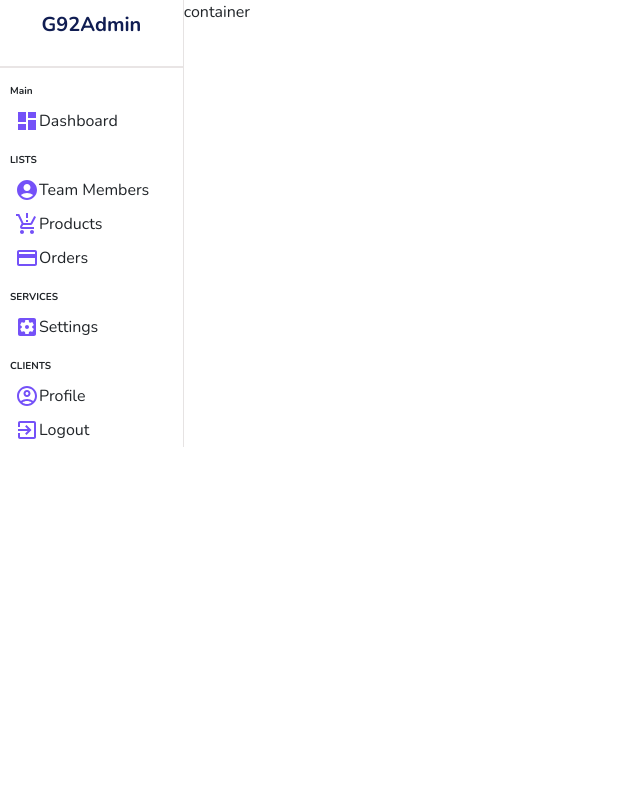
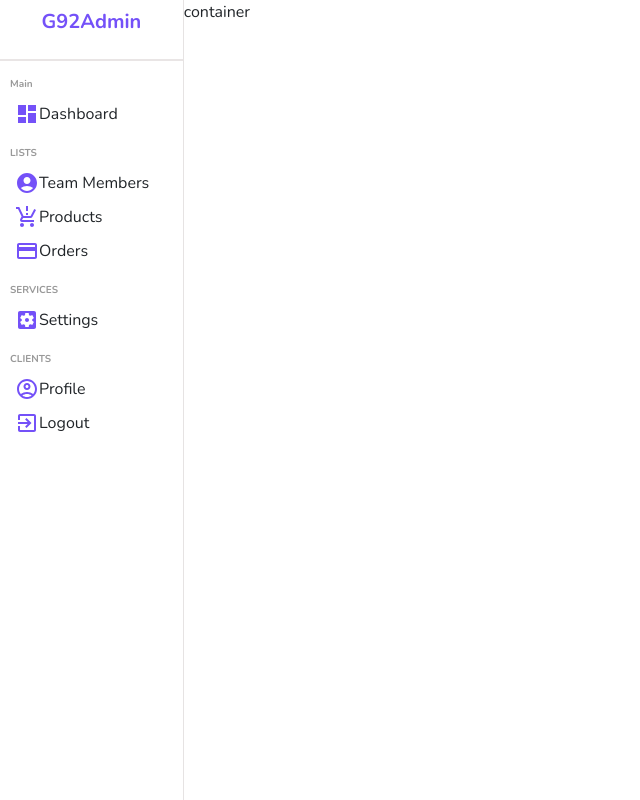
Before and after one commit to SH-React-5-0-Group-92/admin-dashboard-Group-92, a React (Create React App) app: page / in a window 1280 px wide. Shown: the whole page, without its empty margins (0-640 px from the left). Built offline with nearby package versions, Linux system fonts and the light colour scheme.

Commit message:
Update sidebar.scss

```diff
--- a/src/components/sidebar/sidebar.scss
+++ b/src/components/sidebar/sidebar.scss
@@ -1,9 +1,11 @@
 .sidebar {
   flex: 1;
   border-right: 0.5px solid rgb(230, 227, 227);
+  min-height: 100vh;
+  background-color: white;
 
   .top {
-    height: 50px;
+    height: 43px;
     display: flex;
     align-items: center;
     justify-content: center;
@@ -11,7 +13,7 @@
     .logo {
       font-size: 20px;
       font-weight: bold;
-      color: #101d52;
+      color: #7451f8;
     }
   }
   hr {
@@ -20,6 +22,7 @@
   }
   .center {
     padding-left: 10px;
+
     ul {
       list-style: none;
       margin: 0;
@@ -28,7 +31,7 @@
       .title {
         font-size: 10px;
         font-weight: bold;
-        color: 999px;
+        color: #999;
         margin-top: 15px;
         margin-bottom: 5px;
       }
@@ -45,6 +48,13 @@
           font: size 18px;
           color: #7451f8;
         }
+
+        .span {
+          font-style: 13px;
+          font-weight: 600;
+          color: #888;
+          margin-left: 10px;
+        }
       }
     }
   }
```
